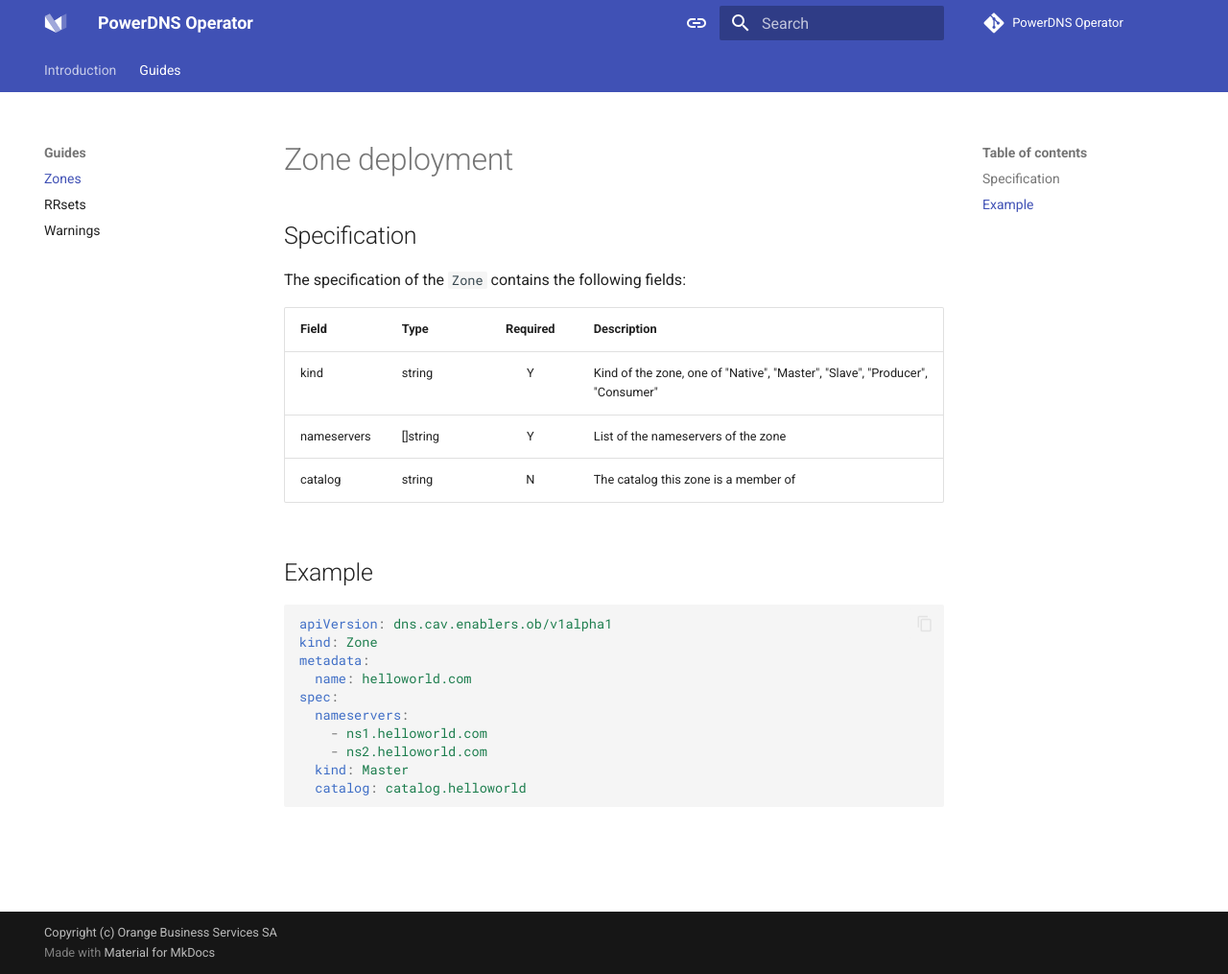
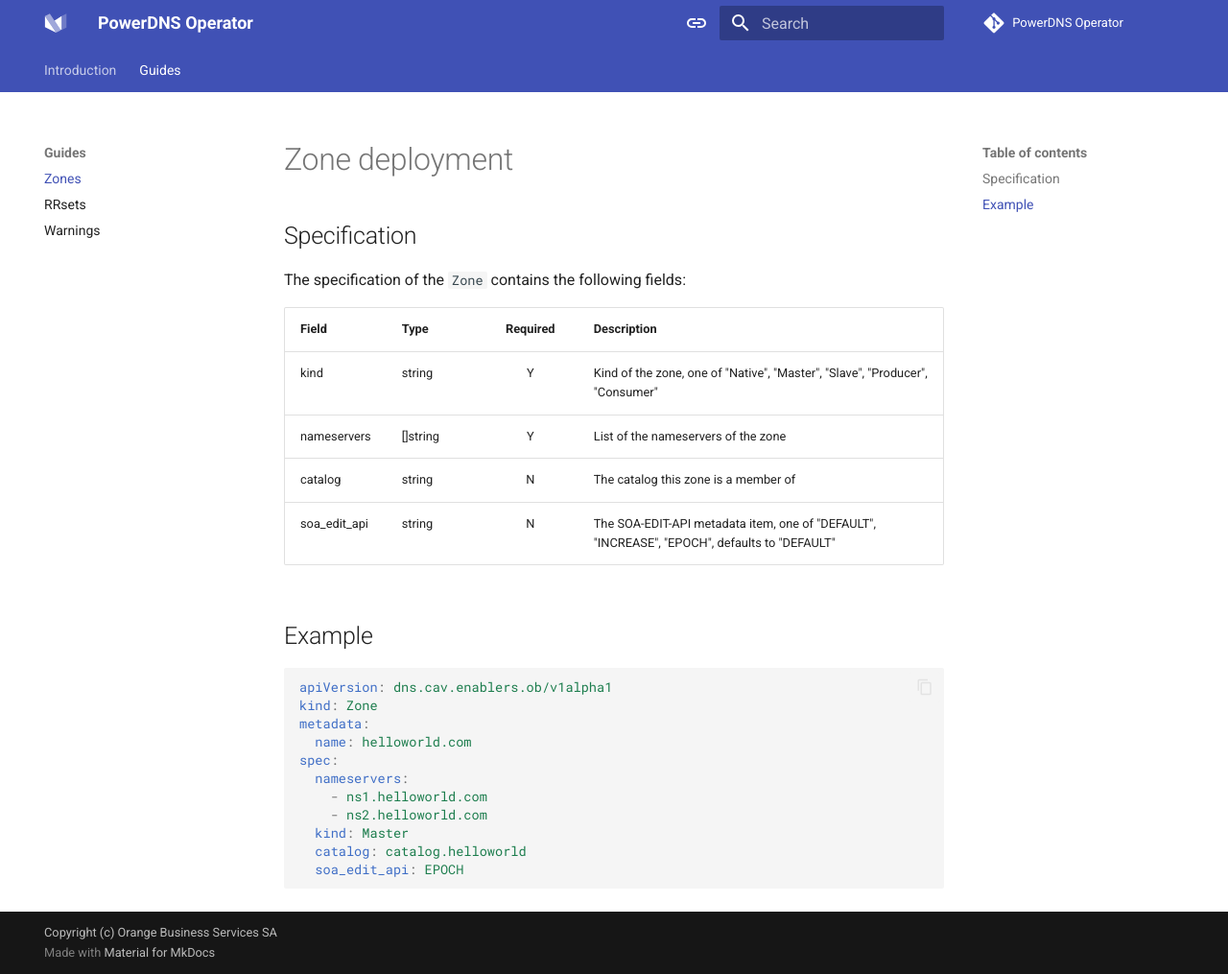
Before and after one commit to Orange-OpenSource/PowerDNS-Operator, an MkDocs documentation site: the page built from docs/guides/zones.md, in a window 1280 px wide and 1015 px high. Shown: the whole window at 96% size. Built offline with MkDocs 1.6.1 and Material for MkDocs 9.7.7, drawn with Linux system fonts in a browser that asks for light colours; comment, search, counter and statistics services are not loaded.

Commit message:
fix: missing doc update (#51)
Signed-off-by: Anthony TREUILLIER <anthony.treuillier.ext@orange.com>

````diff
--- a/docs/guides/zones.md
+++ b/docs/guides/zones.md
@@ -9,6 +9,7 @@ The specification of the `Zone` contains the following fields:
 | kind | string | Y | Kind of the zone, one of "Native", "Master", "Slave", "Producer", "Consumer" |
 | nameservers | []string | Y | List of the nameservers of the zone |
 | catalog | string | N | The catalog this zone is a member of |
+| soa_edit_api | string | N | The SOA-EDIT-API metadata item, one of "DEFAULT", "INCREASE", "EPOCH", defaults to "DEFAULT" |
 
 ## Example
 
@@ -23,4 +24,5 @@ spec:
     - ns2.helloworld.com
   kind: Master
   catalog: catalog.helloworld
+  soa_edit_api: EPOCH
 ```
````
